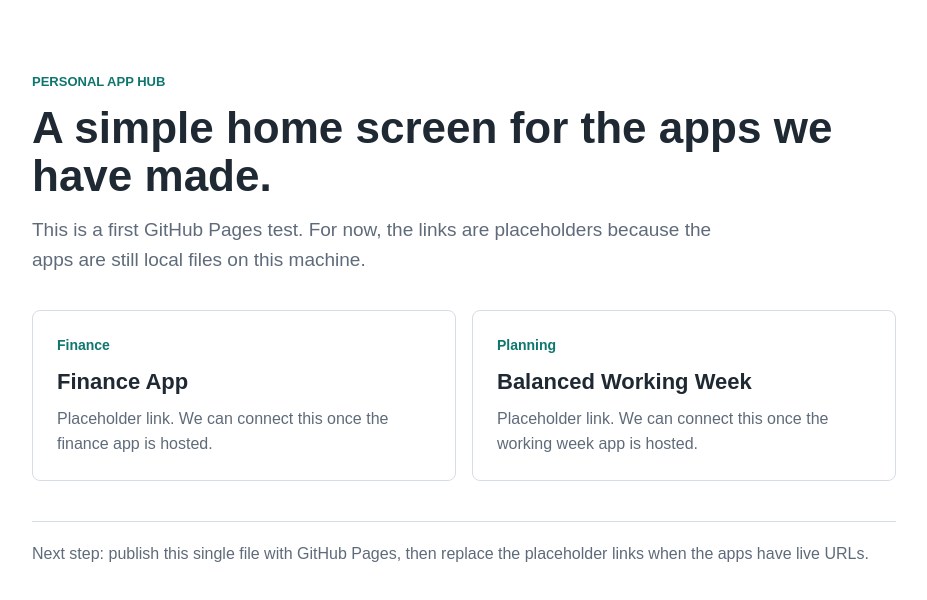
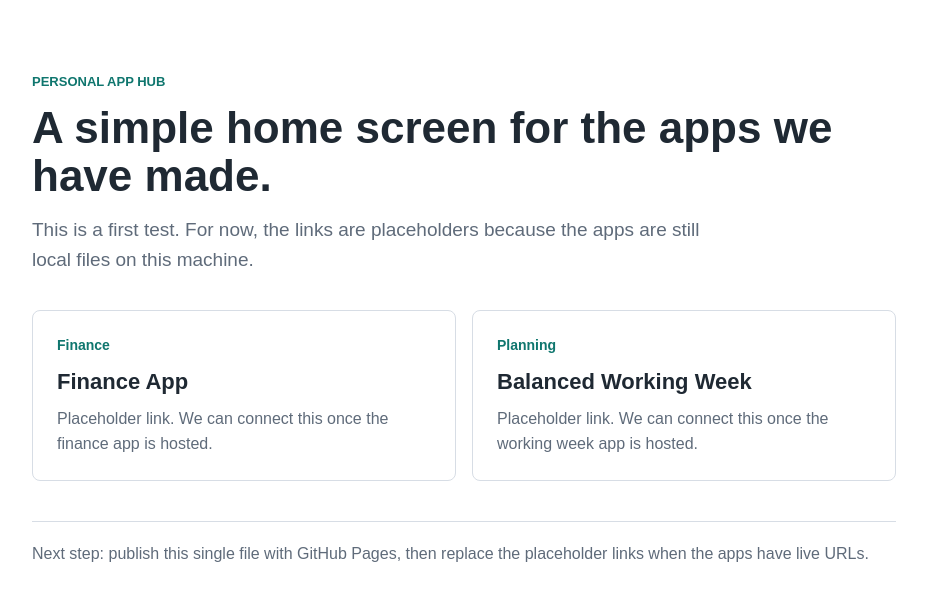
Before and after one commit to bethhmaxwell-debug/no-11, a plain HTML site: page index.html in a window 1280 px wide. Shown: the whole page, without its empty margins (176-1103 px from the left). Drawn offline with Linux system fonts and the light colour scheme.

Commit message:
Update index.html
GitHub Page removed

```diff
--- a/index.html
+++ b/index.html
@@ -118,7 +118,7 @@
     <main>
       <p class="eyebrow">Personal app hub</p>
       <h1>A simple home screen for the apps we have made.</h1>
-      <p class="intro">This is a first GitHub Pages test. For now, the links are placeholders because the apps are still local files on this machine.</p>
+      <p class="intro">This is a first test. For now, the links are placeholders because the apps are still local files on this machine.</p>
 
       <section class="app-list" aria-label="App links">
         <a class="app-card" href="#" aria-disabled="true">
```
